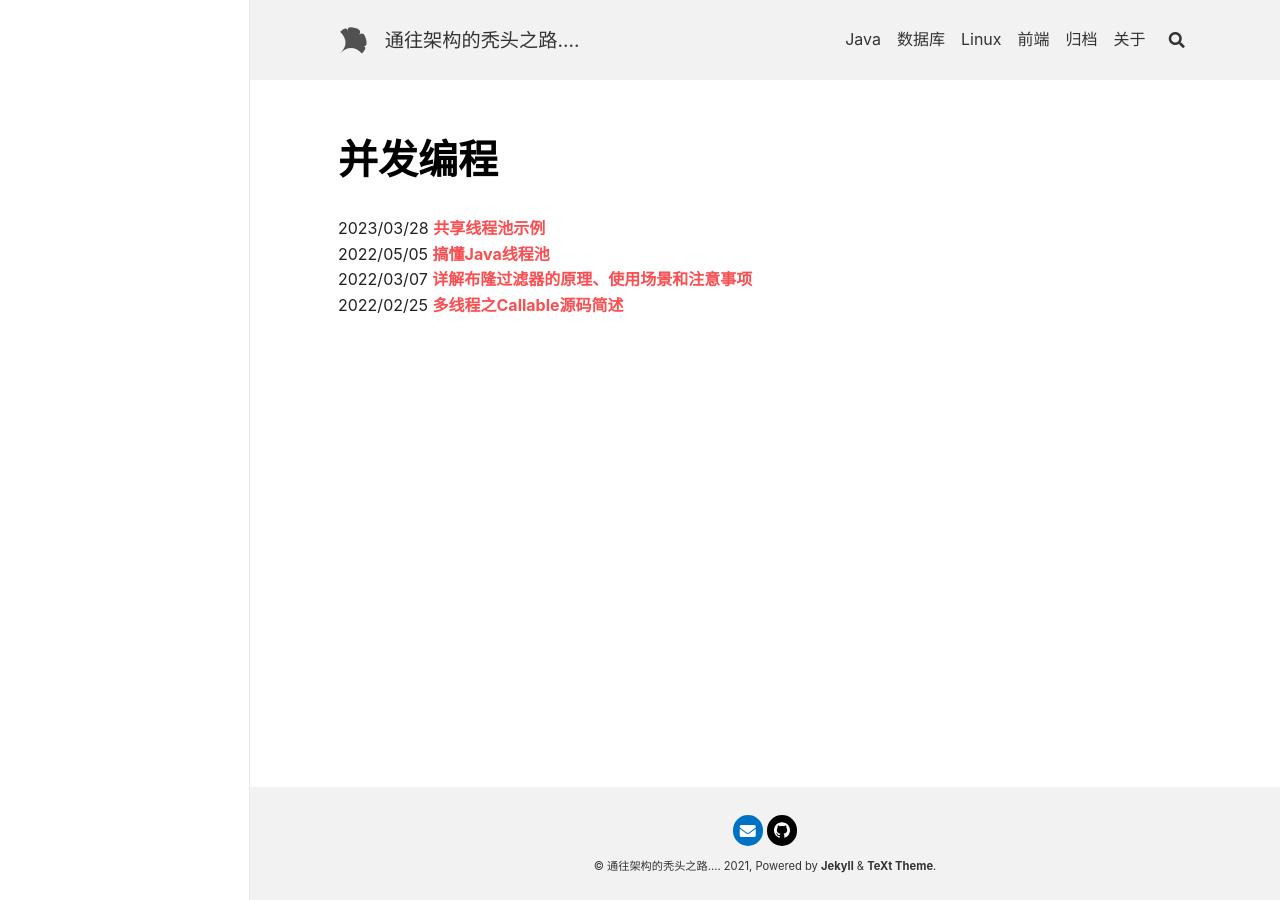
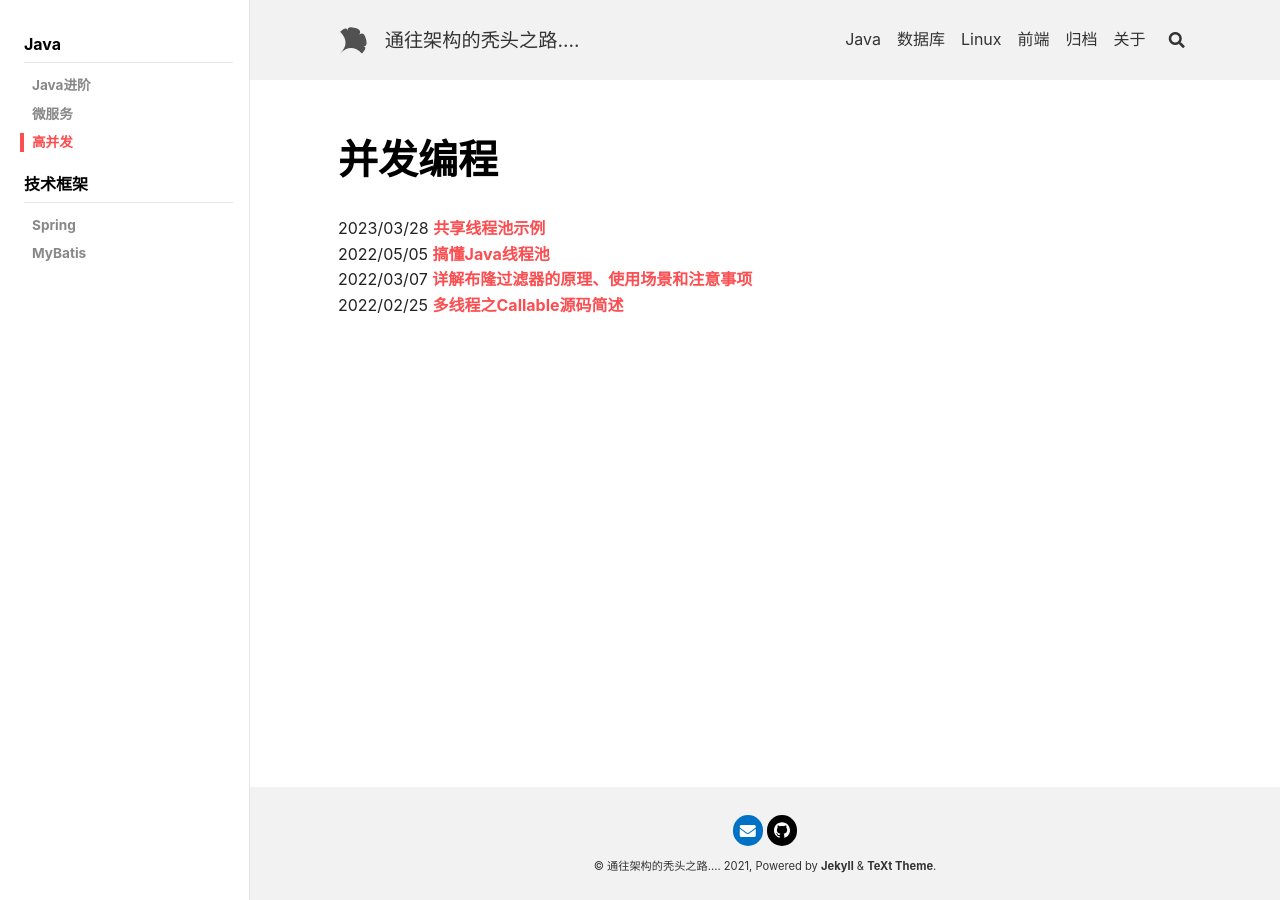
Before and after one commit to war-ning/war-ning.github.io, a Jekyll site: the page built from assets/category/java/concurrency.html, in a window 1280 px wide. Built offline with Jekyll 4.4.1, drawn with Linux system fonts in a browser that asks for light colours; nearby versions of some CDN libraries.

Commit message:
fix 整理文章分类

```diff
--- a/assets/category/java/concurrency.html
+++ b/assets/category/java/concurrency.html
@@ -4,7 +4,7 @@ titles:
     en:       concurrency
     zh:       并发编程
 sidebar:
-    nav: 并发编程
+    nav: Java
 ---
 
 
--- a/assets/category/java/mybatis.html
+++ b/assets/category/java/mybatis.html
@@ -4,7 +4,7 @@ titles:
     en:       Mybatis
     zh:       Mybatis框架
 sidebar:
-    nav: Mybatis
+    nav: Java
 ---
 
 
--- a/assets/category/java/spring.html
+++ b/assets/category/java/spring.html
@@ -4,7 +4,7 @@ titles:
     en:       Spring
     zh:       Spring框架
 sidebar:
-    nav: Spring
+    nav: Java
 ---
 
 
```
